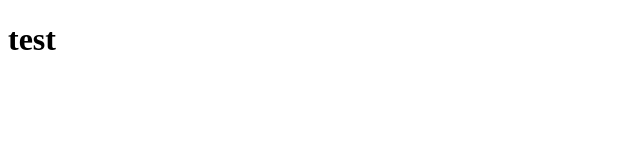
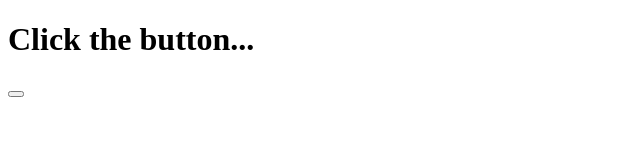
Before and after one commit to 10040949-tuff/10040949-tuff.github.io, a plain HTML site: page index.html in a window 1280 px wide. Shown: the whole page, without its empty margins (0-640 px from the left). Drawn offline with Linux system fonts and the light colour scheme.

Commit message:
added buton
yes

```diff
--- a/index.html
+++ b/index.html
@@ -2,8 +2,28 @@
 <html>
   <head>
     <title>Interesting Website</title>
+    <style>
+      #buton {
+        color: navy;
+        left: 0px;
+      }
+    </style>
   </head>
   <body>
-    <h1>test</h1>
+    <h1>Click the button...</h1>
+    <button type="button" id="buton" onmouseover="onPresed()"></button>
+    <script>
+      variable button = document.getElementById("buton");
+      variable i = 0;
+      function onPresed() {
+        if(i == 0) {
+          button.style.left = "50px";
+          i = 1;
+        } else {
+          button.style.left = "0px";
+          i = 0;
+        }
+      }
+    </script>
   </body>
 </html>
```
